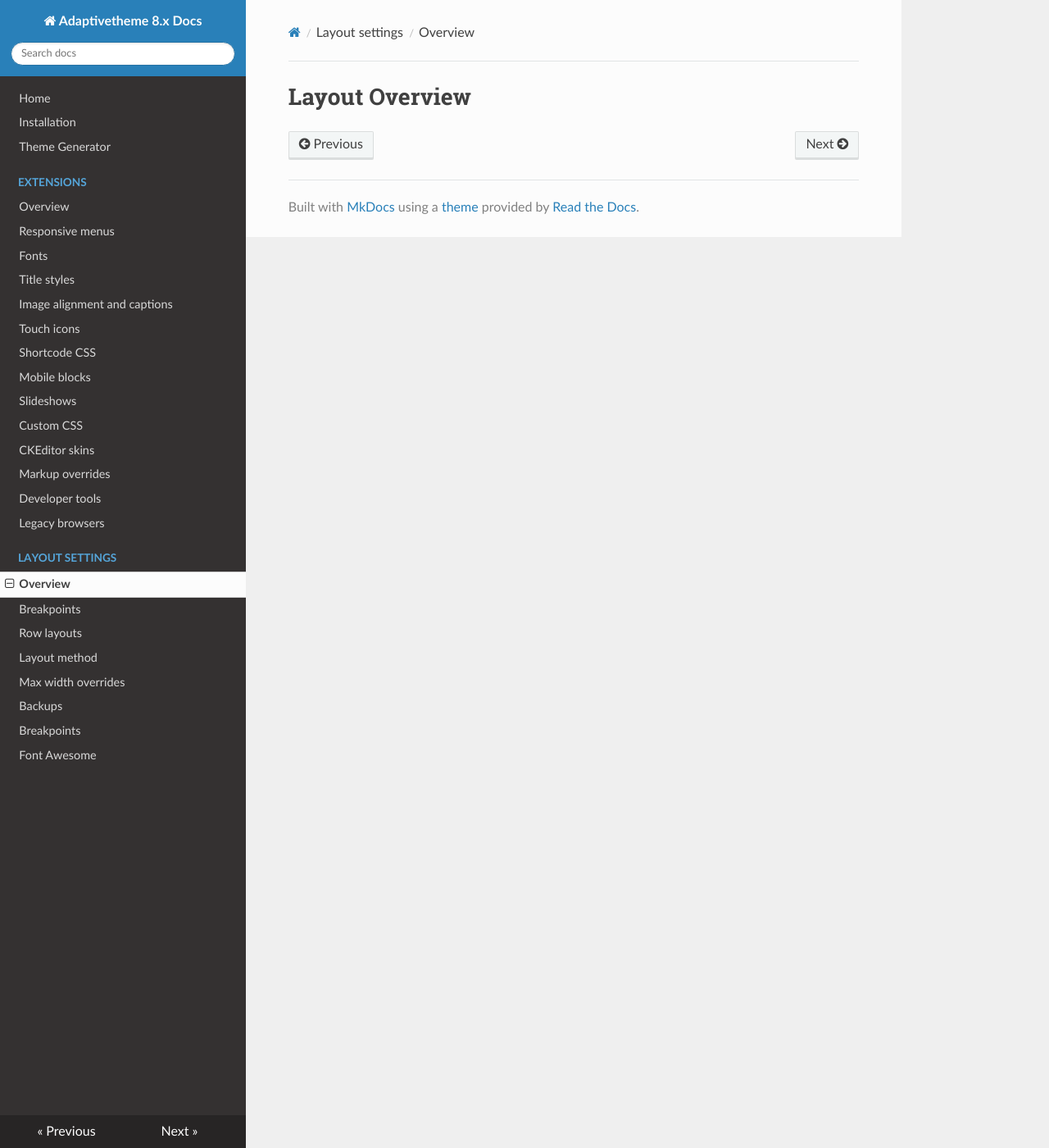
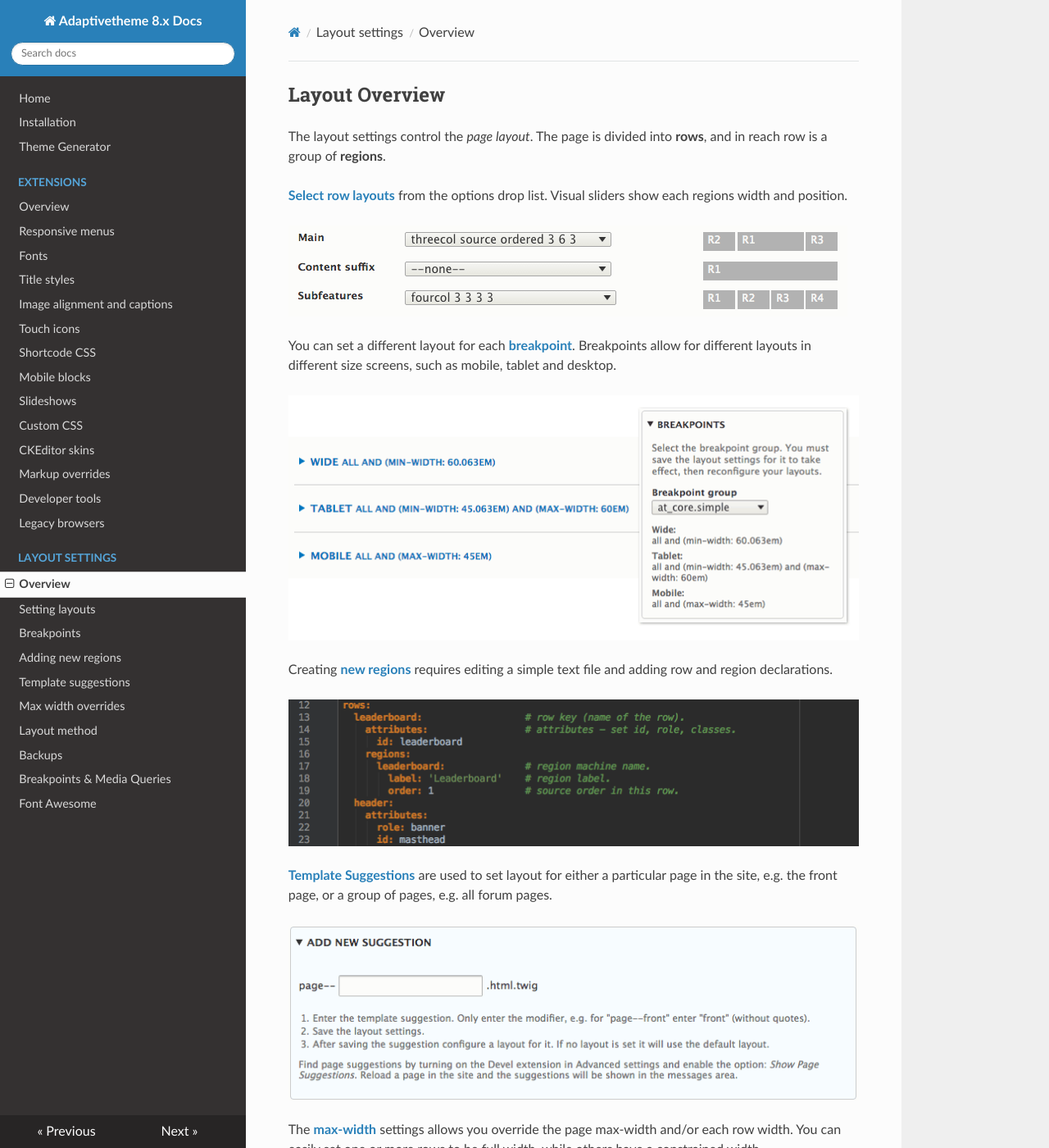
Before and after one commit to jmburnz/atdocs, an MkDocs documentation site: the page built from docs/layout/overview.md, in a window 1280 px wide and 1400 px high. Shown: the whole window at 82% size. Built offline with MkDocs 1.6.1, drawn with Linux system fonts in a browser that asks for light colours; nearby versions of some CDN libraries; old or Windows-style settings are respelled for this version of MkDocs; some of the changed text lies outside the part shown.

Commit message:
Tea break updates for layouts mostly

```diff
--- a/docs/layout/overview.md
+++ b/docs/layout/overview.md
@@ -1 +1,30 @@
-# Layout Overview
+## Layout Overview
+
+The layout settings control the _page layout_. The page is divided into **rows**, and in reach row is a group of **regions**.
+
+**[Select row layouts](setting-layouts.md)** from the options drop list. Visual sliders show each regions width and position.
+
+![Rows and regions example](img/Row-Regions-Example.png)
+
+
+You can set a different layout for each **[breakpoint](breakpoints.md)**. Breakpoints allow for different layouts in different size screens, such as mobile, tablet and desktop.
+
+![Breakpoints example](img/Breakpoints-Example.png)
+
+
+Creating **[new regions](new-regions.md)** requires editing a simple text file and adding row and region declarations.
+
+![Site builder yml example](img/Site-builder-YML-Ex.png)
+
+
+**[Template Suggestions](template-suggestions.md)** are used to set layout for either a particular page in the site, e.g. the front page, or a group of pages, e.g. all forum pages.
+
+![Template suggestions example](img/Template-Suggestions.png)
+
+
+The **[max-width](max-width.md)** settings allows you override the page max-width and/or each row width. You can easily set one or more rows to be full width, while others have a constrained width.
+
+![Max width example](img/Max-Width-Ex.png)
+
+
+When you save a layout a new page.html.twig file is generated along with an updated theme-name.info.yml file. You can **[backup](backups.md)** the existing files automatically.
--- a/mkdocs.yml
+++ b/mkdocs.yml
@@ -20,12 +20,14 @@ pages:
     - 'Legacy browsers': 'ext/legacy-browsers.md'
 - Layout settings:
     - 'Overview': 'layout/overview.md'
+    - 'Setting layouts': 'layout/setting-layouts.md'
     - 'Breakpoints': 'layout/breakpoints.md'
-    - 'Row layouts': 'layout/row-layouts.md'
+    - 'Adding new regions': 'layout/new-regions.md'
+    - 'Template suggestions': 'layout/template-suggestions.md'
+    - 'Max width overrides': 'layout/max-width.md'
     - 'Layout method': 'layout/layout-method.md'
-    - 'Max width overrides': 'layout/max-width.md'
     - 'Backups': 'layout/backups.md'
-- Breakpoints: 'breakpoints.md'
+- Breakpoints & Media Queries: 'breakpoints.md'
 - Font Awesome: 'font-awesome.md'
 theme: readthedocs
 docs_dir: docs
```
Also changed, not shown: docs/breakpoints.md (+5 -0 lines), docs/ext/responsive-menus.md (+2 -2 lines), docs/layout/row-layouts.md (deleted, +0 -1 lines), docs/layout/setting-layouts.md (added, +32 -0 lines), docs/layout/img/Breakpoints-Example.png (added), docs/layout/img/Max-Width-Ex.png (added), docs/layout/img/Row-Regions-Example.png (added), docs/layout/img/Select-Layout.png (added), docs/layout/img/Site-builder-YML-Ex.png (added), docs/layout/img/Template-Suggestions.png (added), docs/layout/new-regions.md (added), docs/layout/template-suggestions.md (added).
